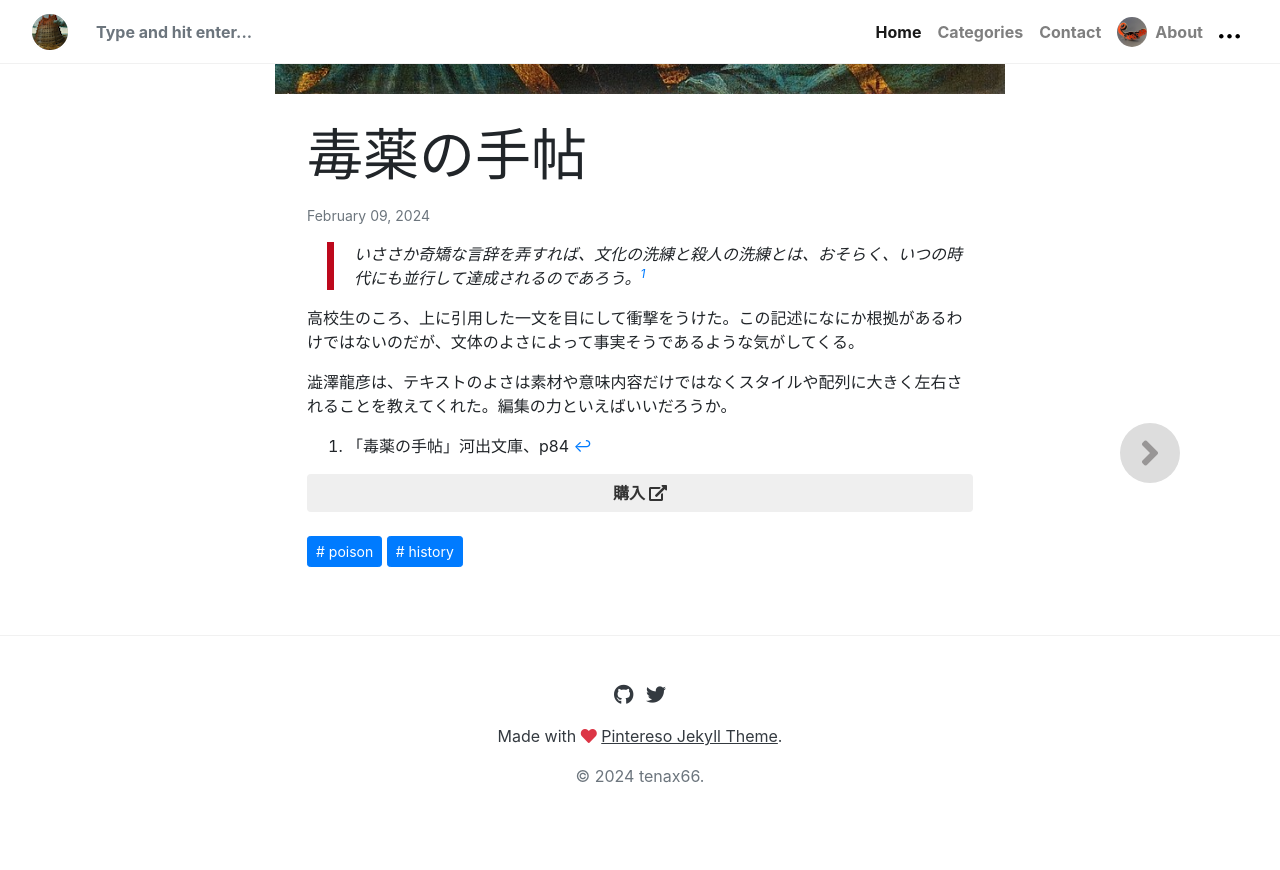
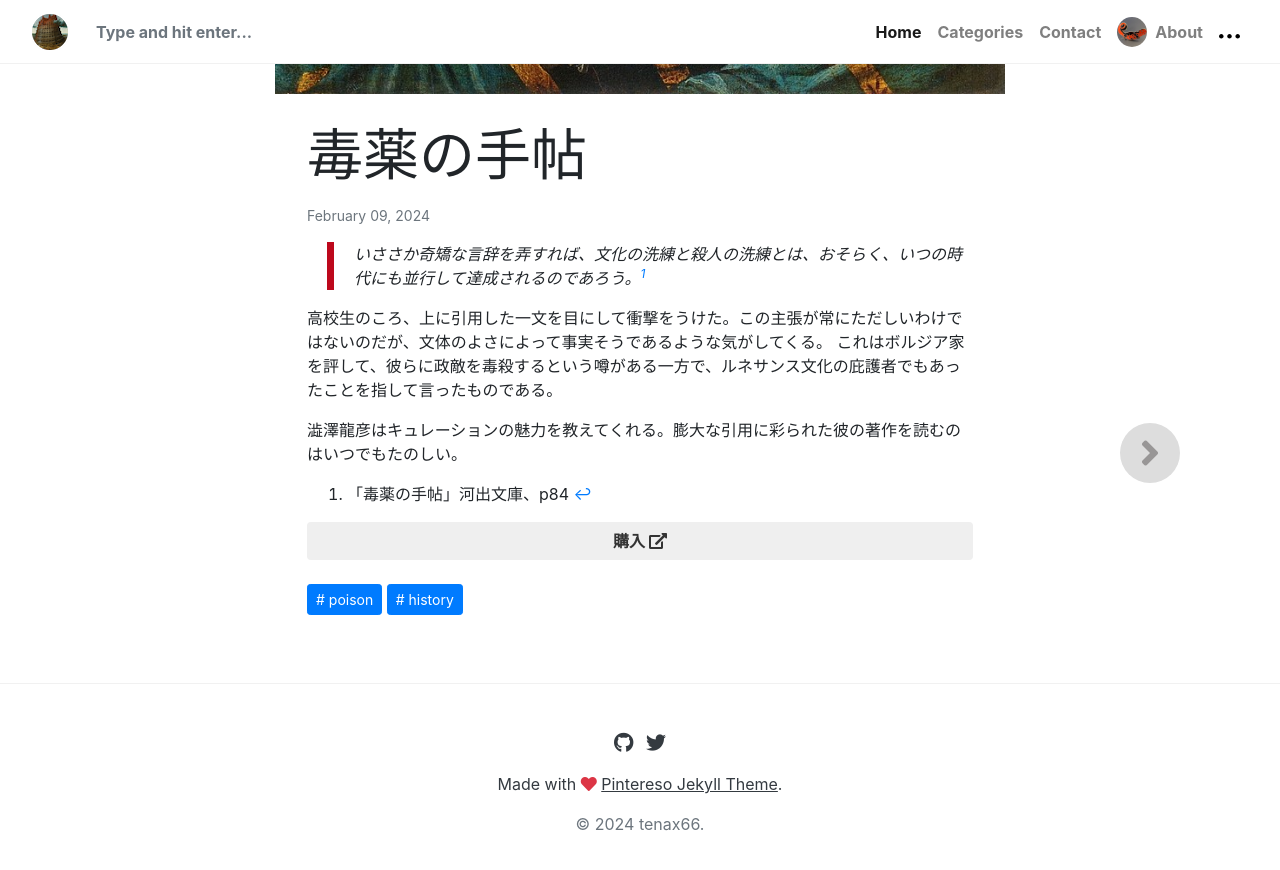
Before and after one commit to tenax66/babel, a Jekyll site: the page built from _posts/2024-02-09-notebook-of-poison.md, in a window 1280 px wide and 900 px high, scrolled down 914 px. Shown: the top 870 px of the window. Built offline with Jekyll 4.4.1, drawn with Linux system fonts in a browser that asks for light colours; nearby versions of some CDN libraries; library files that are not in the unit come from our copies; comment, search, counter and statistics services are not loaded.

Commit message:
Update 2024-02-09-notebook-of-poison.md

```diff
--- a/_posts/2024-02-09-notebook-of-poison.md
+++ b/_posts/2024-02-09-notebook-of-poison.md
@@ -7,8 +7,9 @@ visit: https://amzn.to/497GgSi
 
 > いささか奇矯な言辞を弄すれば、文化の洗練と殺人の洗練とは、おそらく、いつの時代にも並行して達成されるのであろう。[^1]
 
-高校生のころ、上に引用した一文を目にして衝撃をうけた。この記述になにか根拠があるわけではないのだが、文体のよさによって事実そうであるような気がしてくる。
+高校生のころ、上に引用した一文を目にして衝撃をうけた。この主張が常にただしいわけではないのだが、文体のよさによって事実そうであるような気がしてくる。
+これはボルジア家を評して、彼らに政敵を毒殺するという噂がある一方で、ルネサンス文化の庇護者でもあったことを指して言ったものである。
 
-澁澤龍彦は、テキストのよさは素材や意味内容だけではなくスタイルや配列に大きく左右されることを教えてくれた。編集の力といえばいいだろうか。
+澁澤龍彦はキュレーションの魅力を教えてくれる。膨大な引用に彩られた彼の著作を読むのはいつでもたのしい。
 
 [^1]:「毒薬の手帖」河出文庫、p84
```
